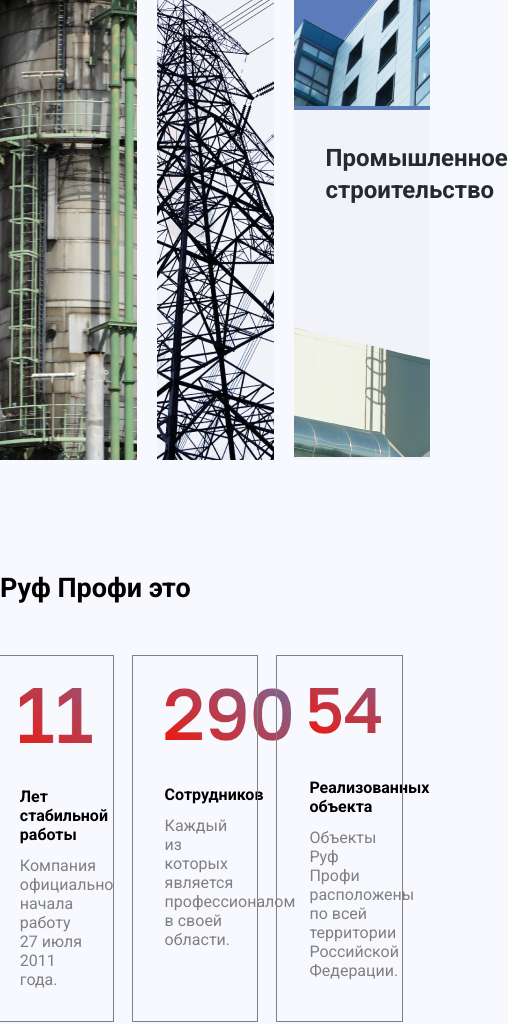
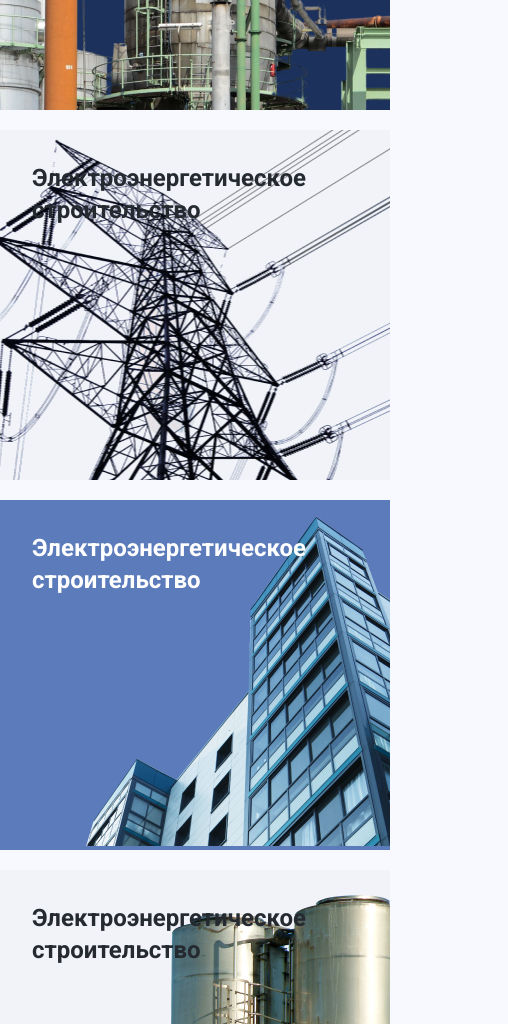
Before and after one commit to maksstrelnik/RuffProfi, a plain HTML site: page index.html in a window 390 px wide. Shown: the part 1200-2224 px from the top of the page, 508 px wide, since content can reach past the window. Drawn offline with nearby package versions, Linux system fonts and the light colour scheme.

Commit message:
adapt features

```diff
--- a/index.html
+++ b/index.html
@@ -1,5 +1,6 @@
 <!DOCTYPE html>
 <html lang="en">
+
 <head>
     <meta charset="UTF-8">
     <meta http-equiv="X-UA-Compatible" content="IE=edge">
@@ -10,9 +11,10 @@
     <link rel="stylesheet" href="css/style.min.css">
     <link rel="stylesheet" href="path/to/font-awesome/css/font-awesome.min.css">
     <link href="css/hamburgers.min.css" rel="stylesheet">
-    <link  rel="stylesheet"  href="https://cdn.jsdelivr.net/npm/swiper@8/swiper-bundle.min.css"/>
+    <link rel="stylesheet" href="https://cdn.jsdelivr.net/npm/swiper@8/swiper-bundle.min.css" />
     <title>Руф Профи</title>
 </head>
+
 <body>
     <div class="wrapper">
 
@@ -22,11 +24,11 @@
                     <img src="./img/logo.svg" alt="logo" class="header_logo">
                     <ul class="header_list open_menu">
                         <li class="header_links"><a href="#">О компании</a></li>
-                        <li class="header_links" ><a href="#">Сферы деятельност</a></li>
+                        <li class="header_links"><a href="#">Сферы деятельност</a></li>
                         <li class="header_links"><a href="#">Лицензии</a></li>
                         <li class="header_links"><a href="#">Объекты</a></li>
                         <li class="header_links"><a href="#">Охрана труда и качество</a></li>
-                        <li class="header_links">  <a href="#">Контакты</a></li>
+                        <li class="header_links"> <a href="#">Контакты</a></li>
                     </ul>
 
                     <div class="header_contacts">
@@ -71,7 +73,7 @@
                         <div class="features_descr">
                             <a href="#" class="feat_1">
                                 <div class="feat_1_title feat_text">
-                                    <h1>Нефтегазовый  сектор</h1>
+                                    <h1>Нефтегазовый сектор</h1>
 
                                 </div>
 
@@ -83,9 +85,23 @@
                                 </div>
 
                             </a>
+                            <a href="#" class="feat_3">
+                                <div class="feat_2_title feat_text">
+                                    <h1>Электроэнергетическое строительство</h1>
+
+                                </div>
+
+                            </a>
+                            <a href="#" class="feat_4">
+                                <div class="feat_2_title feat_text">
+                                    <h1>Электроэнергетическое строительство</h1>
+
+                                </div>
+
+                            </a>
 
 
-                            <div class="cont_3-4">
+                            <!-- <div class="cont_3-4">
                                 <div class="cont_3">
                                     <div class="feat_3">
                                         <div class="feat_3_title feat_text">
@@ -104,7 +120,7 @@
 
                                     </div>
                                 </div>
-                            </div>
+                            </div> -->
 
                         </div>
                     </div>
@@ -164,7 +180,8 @@
                             <img src="./img/benefits/svg/3dcube.svg" alt="flag">
                             <img src="./img/benefits/svg/task.svg" alt="flag">
                         </div>
-                        <p class="places_text">Везде можно встретить бренд Руф Профи, являющийся несомненным знаком качества выполняемых и уже выполненных работ.</p>
+                        <p class="places_text">Везде можно встретить бренд Руф Профи, являющийся несомненным знаком
+                            качества выполняемых и уже выполненных работ.</p>
 
                     </div>
                 </div>
@@ -179,4 +196,5 @@
     <script src="https://cdn.jsdelivr.net/npm/swiper@8/swiper-bundle.min.js"></script>
     <script src="js/scripts.js"></script>
 </body>
+
 </html>
--- a/scss/_features.scss
+++ b/scss/_features.scss
@@ -10,9 +10,11 @@
         margin-top:100px;
     }
     .features_descr{
+        margin:0 auto;
         width: 100%;
-        height: 700px;
         display: grid;
+        grid-template-areas: "feat_1 feat_2 feat_3"
+                            "feat_1 feat_2 feat_4";
         grid-template-columns: 35% 30% 35%;
         grid-gap:20px;
         .feat_text{
@@ -26,35 +28,77 @@
         }
 
         .feat_1{
+            grid-area: feat_1;
             color:white;
             height: 700px;
             background: #1C325D;
             background: url(../img/features/feat_1.png) no-repeat center bottom #1C325D ;
-            background-size: auto auto;
+
             background-repeat: no-repeat;
             object-fit: contain;
         }
         .feat_2{
+            background-size: 100% 100%;
+            grid-area: feat_2;
             color:#252930;
             background: url(../img/features/feat_2.png) no-repeat center center #F1F3F9 ;
         }
-        .cont_3-4{
-            .cont_3{
-                height: 50%;
-                background: url(../img/features/feat_3.png) no-repeat center center #5B7BBB ;
-                .feat_3{
-                    color:#fff;
-                }
-            }
-            .cont_4{
-                height: 50%;
-                background: url(../img/features/feat_4.png) no-repeat center center #F1F3F9 ;
-                .feat_4{
-                    color: #252930;
-                }
-            }
+        .feat_3{
+            background-size: 100% 100%;
+            grid-area: feat_3;
+            color:#fff;
+            background: url(../img/features/feat_3.png) no-repeat center center #5B7BBB ;
+        }
+        .feat_4{
+            background-size: 100% 100%;
+            grid-area: feat_4;
+            color:#252930;
+            background: url(../img/features/feat_4.png) no-repeat 100% #F1F3F9 ;
+        }
+
+    }
+}
+
+@media (max-width:1050px) {
+    .features{
+        width: 100%;
+        .future_wrapper{
+            width: 100%;
+            margin:0 auto;
+        }
+    }
+    .features_descr{
+        display:grid;
+        grid-template-columns: repeat(2, 1fr)!important;
+        grid-template-rows: repeat(2, 1fr)!important;
+        grid-template-areas:
+        "feat_1 feat_2"
+        "feat_3 feat_4" !important;
+        width: 100%;
+        .feat_1, .feat_2, .feat_3, .feat_4{
+            height: 350px !important;
+        }
+
+    }
+}
+
+@media (max-width:750px) {
+    .features{
+        width: 100%;
+        .future_wrapper{
+            width: 100%;
+            margin:0 auto;
+        }
+    }
+    .features_descr{
+        display:flex !important;
+        flex-direction: column;
+        // margin:0 auto;
+        .feat_1, .feat_2, .feat_3, .feat_4{
+            height: 350px !important;
         }
 
     }
 
+
 }
--- a/scss/style.scss
+++ b/scss/style.scss
@@ -2,8 +2,8 @@
 @import 'footer';
 @import 'general';
 @import 'home';
-@import 'reset';
-@import 'features';
-@import 'main-content';
+@import '_reset';
+@import '_features';
+@import '_areas-benefits.scss';
 @import '_home-adapt';
 @import '_swiper';
```
Also changed, not shown: css/style.min.css, scss/_areas-benefits.scss (renamed from scss/_main-content.scss), 1 other file. Lines whose indentation alone changed are shown as unchanged.
